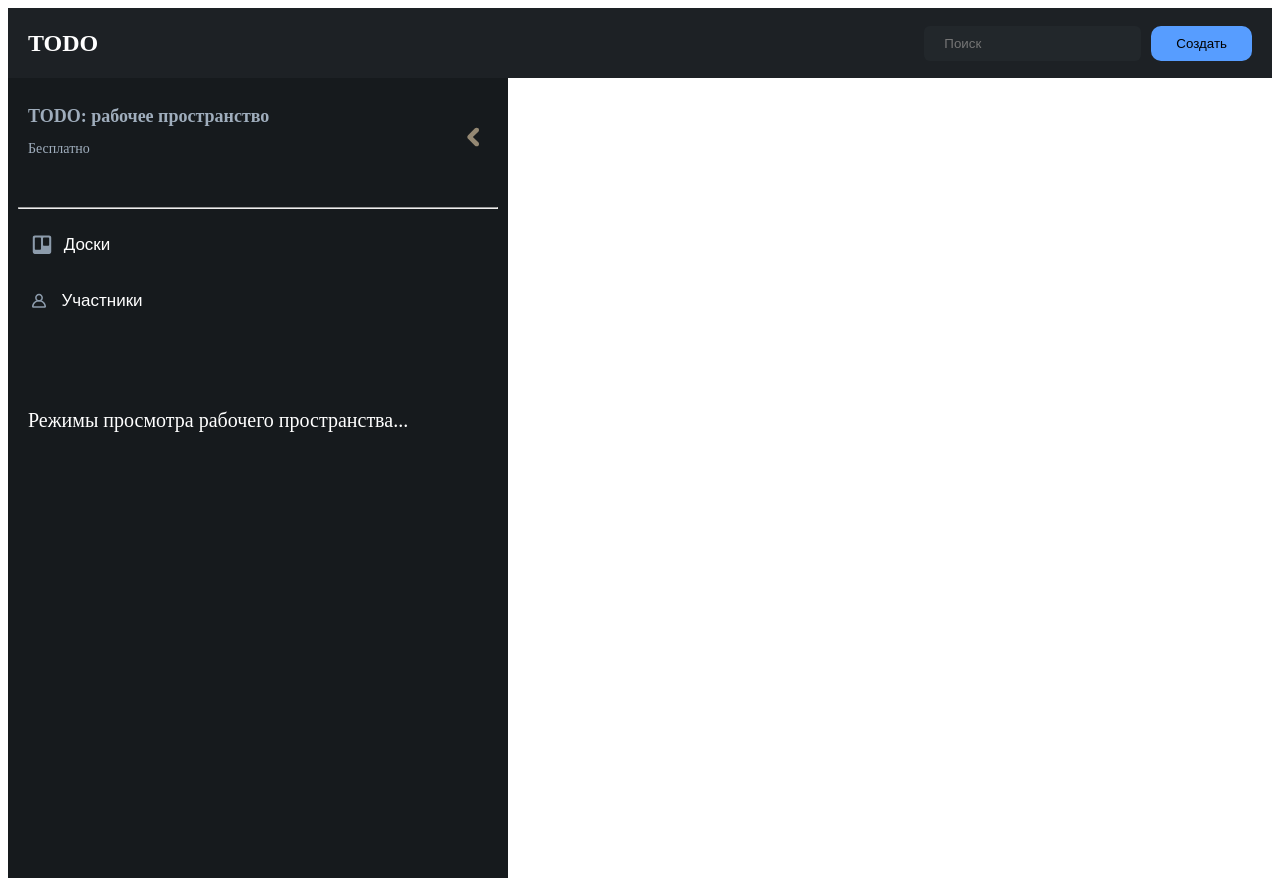
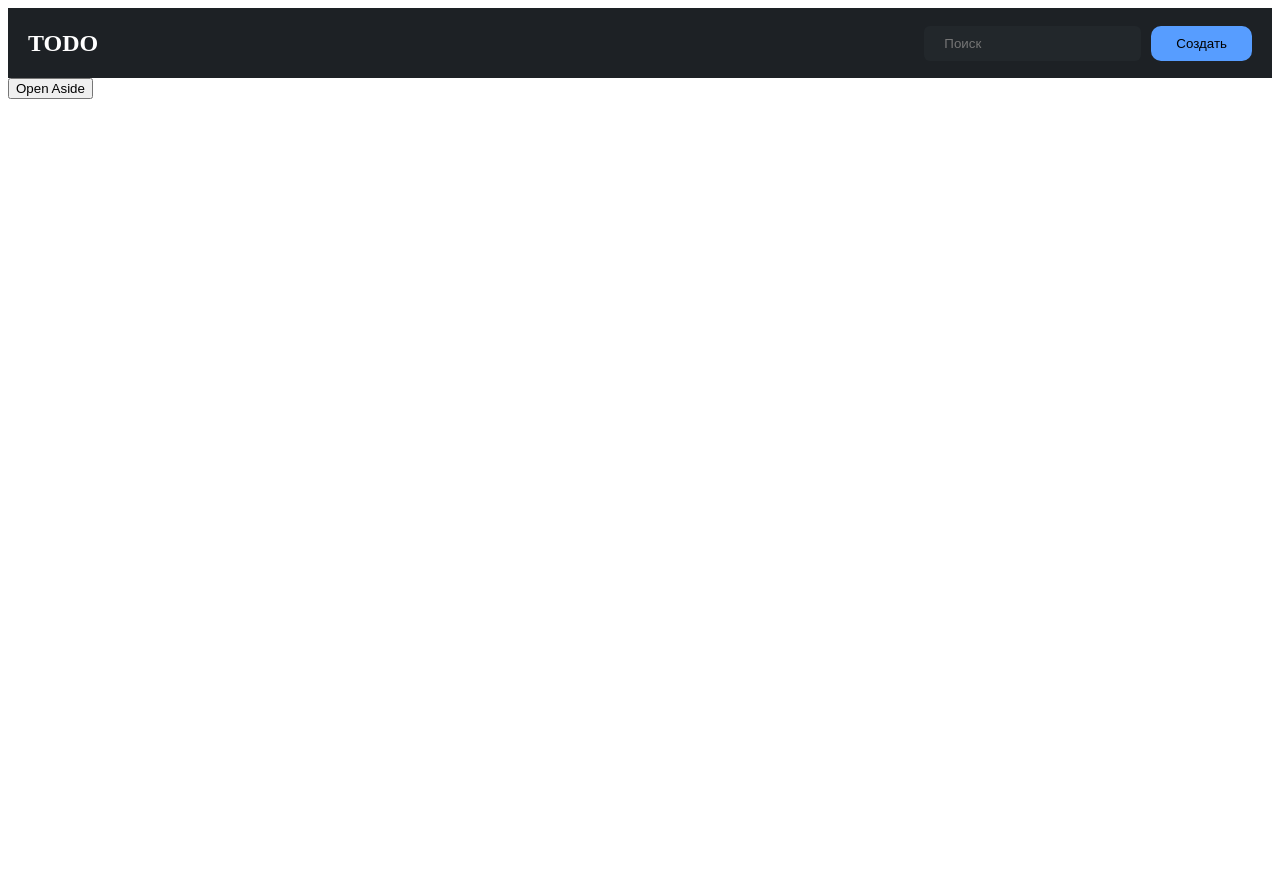
Before and after one commit to SamirSobirov/Todo_project_VUE, a Vue app: page / in a window 1280 px wide. Both pictures are taken after a click on the button 472 px from the left and 138 px from the top of the page. After the commit the page ends 800 px from the top, so only its background shows below. Built offline with nearby package versions, Linux system fonts and the light colour scheme.

Commit message:
added open close btn asides

```diff
--- a/src/components/aside.vue
+++ b/src/components/aside.vue
@@ -1,12 +1,12 @@
 <template>
-  <aside class="aside-block">
+    <aside v-if="isAsideVisible" class="aside-block">
       <div class="box">
         <div class="aside-box1">
           <h3>
             TODO: рабочее пространство
             <p>Бесплатно</p>
           </h3>
-        <button>
+          <button @click="toggleAside">
             <img src="../../public/icons/arrow_left.svg" alt="arrow" />
           </button>
         </div>
@@ -25,18 +25,35 @@
 
         <div class="aside-box2">
           <p>Режимы просмотра рабочего пространства...</p>
-
-
           <div class="aside-item_2"></div>
         </div>
       </div>
     </aside>
+
+    <!-- Кнопка для повторного открытия (опционально) -->
+    <button v-else @click="toggleAside" class="open-aside">
+      Open Aside
+    </button>
   </template>
 
-<script>
-export default {
+<script lang="ts">
+import { defineComponent, ref } from "vue";
+
+export default defineComponent({
   name: "AsideVue",
+  setup() {
+    const isAsideVisible = ref(true);
+
+    const toggleAside = () => {
+      isAsideVisible.value = !isAsideVisible.value;
     };
+
+    return {
+      isAsideVisible,
+      toggleAside,
+    };
+  },
+});
 </script>
 
 <style lang="scss">
```
Also changed, not shown: src/main.ts (line endings or trailing spaces). Lines whose indentation alone changed are shown as unchanged.
